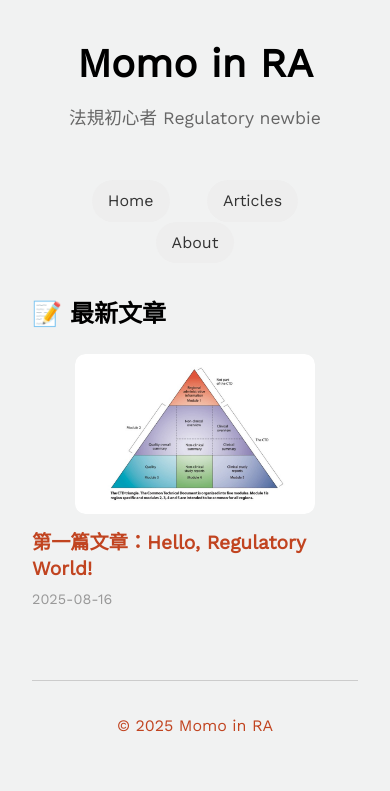
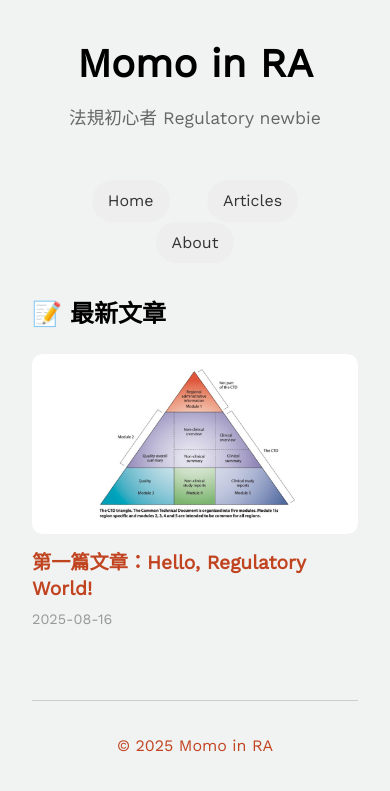
Before and after one commit to MomoInRA/github.io, a Jekyll site: the page built from index.md, in a window 390 px wide. Shown: the top 791 px of the page. Built offline with Jekyll 4.4.1, drawn with Linux system fonts in a browser that asks for light colours.

Commit message:
Update style.css

```diff
--- a/assets/css/style.css
+++ b/assets/css/style.css
@@ -172,11 +172,19 @@ header .subtitle {
     height: 180px;
   }
 }
+/* ========== 文章列表（含縮圖） ========== */
 .post-list { list-style: none; padding: 0; margin: 0; }
 .post-item { display: flex; align-items: center; gap: 1rem; margin: 1.25rem 0; }
-.post-thumb { width: 240px; height: 160px; object-fit: cover; border-radius: 10px; display: block; }
+.thumb-wrap { display: block; flex-shrink: 0; line-height: 0; border-radius: 10px; overflow: hidden; }
+.post-thumb { width: 240px; height: 160px; object-fit: cover; display: block; border-radius: 10px; }
 .post-info { flex: 1; min-width: 0; }
 .post-title { margin: 0 0 .25rem; font-size: 1.2rem; line-height: 1.35; }
 .post-title a { color: #C14420; text-decoration: none; font-weight: 700; }
 .post-title a:hover { text-decoration: underline; }
 .post-date { display: inline-block; font-size: 0.9rem; color: #999; margin-bottom: .35rem; }
+
+/* 手機版 */
+@media (max-width: 640px) {
+  .post-item { flex-direction: column; align-items: flex-start; }
+  .post-thumb { width: 100%; height: 180px; }
+}
```
